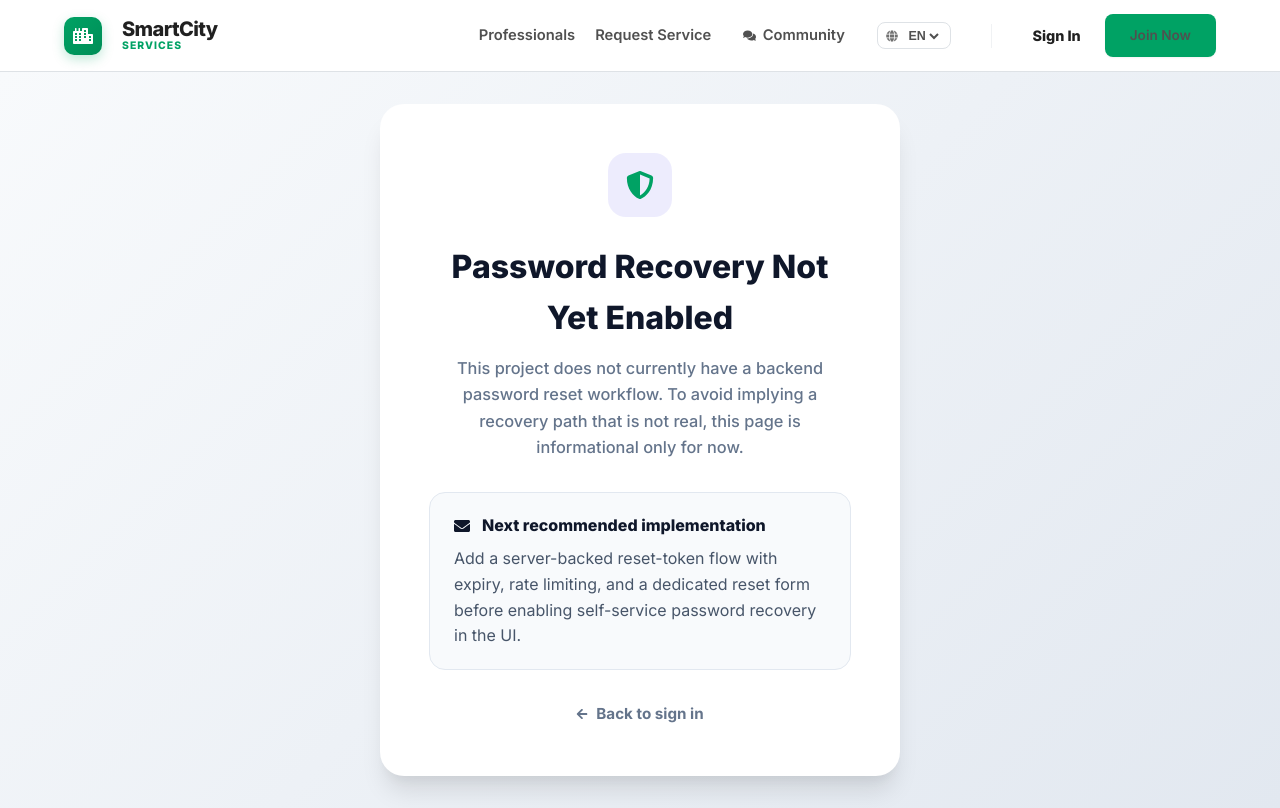
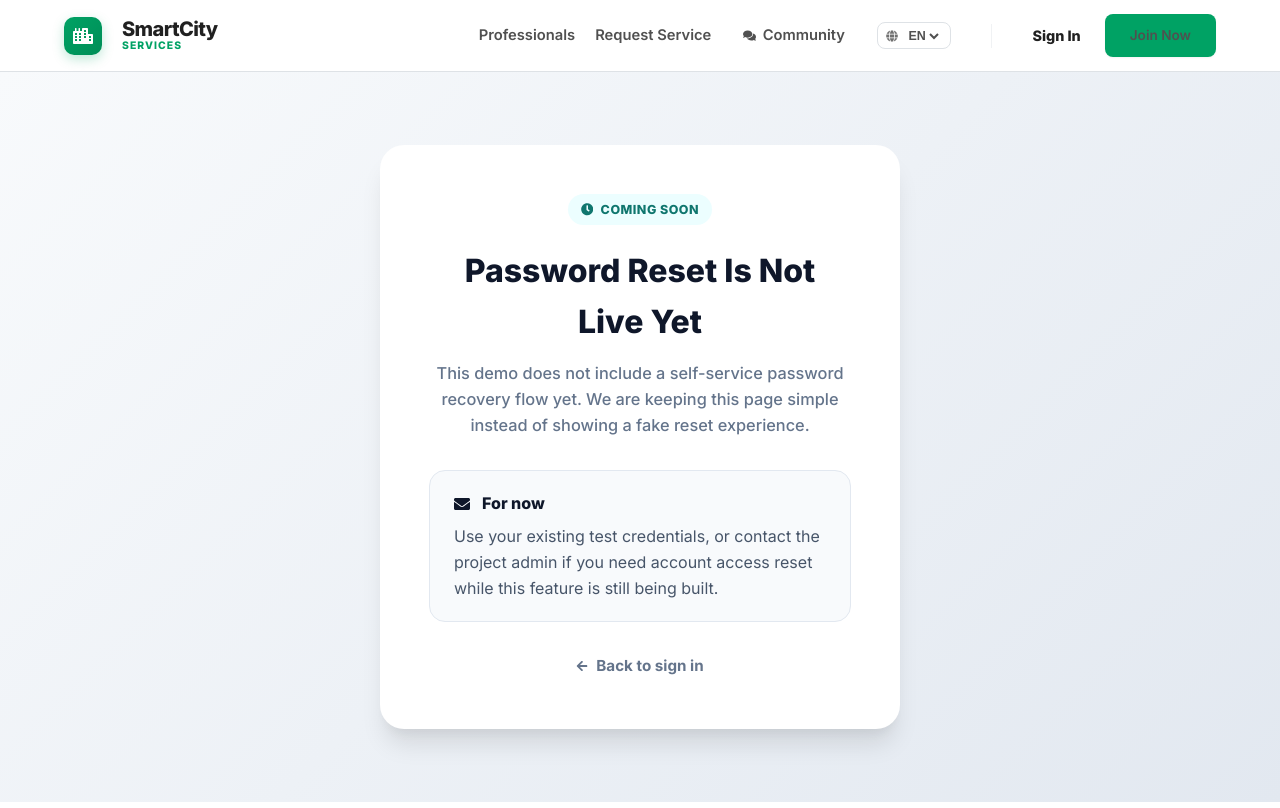
Before and after one commit to anilreddysbs/smart-city-services, a React (Vite) app in the folder frontend/: page /forgot-password in a window 1280 px wide. Built offline with nearby package versions, Linux system fonts and the light colour scheme.

Commit message:
Simplify forgot-password page for demo mode

```diff
--- a/frontend/src/pages/ForgotPassword.jsx
+++ b/frontend/src/pages/ForgotPassword.jsx
@@ -1,6 +1,6 @@
 import React from 'react';
 import { Link } from 'react-router-dom';
-import { FaArrowLeft, FaEnvelope, FaShieldAlt } from 'react-icons/fa';
+import { FaArrowLeft, FaClock, FaEnvelope } from 'react-icons/fa';
 
 function ForgotPassword() {
   const containerStyle = {
@@ -11,6 +11,7 @@ function ForgotPassword() {
     background: 'linear-gradient(135deg, #f8fafc 0%, #e2e8f0 100%)',
     padding: '2rem'
   };
+
   const cardStyle = {
     maxWidth: '520px',
     width: '100%',
@@ -25,24 +26,27 @@ function ForgotPassword() {
     <div style={containerStyle}>
       <div style={cardStyle}>
         <div style={{ textAlign: 'center', marginBottom: '2rem' }}>
-          <div style={{ width: '64px', height: '64px', background: 'rgba(79, 70, 229, 0.1)', color: 'var(--primary)', borderRadius: '18px', display: 'flex', alignItems: 'center', justifyContent: 'center', margin: '0 auto 1.5rem auto', fontSize: '1.75rem' }}>
-            <FaShieldAlt />
+          <div style={{ display: 'inline-flex', alignItems: 'center', gap: '0.45rem', padding: '0.35rem 0.8rem', borderRadius: '999px', background: '#ecfeff', color: '#0f766e', fontSize: '0.78rem', fontWeight: '800', letterSpacing: '0.04em', textTransform: 'uppercase', marginBottom: '1.25rem' }}>
+            <FaClock />
+            Coming Soon
           </div>
+
           <h2 style={{ fontSize: '2rem', fontWeight: '900', color: '#0f172a', marginBottom: '0.75rem' }}>
-            Password Recovery Not Yet Enabled
+            Password Reset Is Not Live Yet
           </h2>
+
           <p style={{ color: '#64748b', lineHeight: '1.6', fontSize: '1.02rem', fontWeight: '500' }}>
-            This project does not currently have a backend password reset workflow. To avoid implying a recovery path that is not real, this page is informational only for now.
+            This demo does not include a self-service password recovery flow yet. We are keeping this page simple instead of showing a fake reset experience.
           </p>
         </div>
 
         <div style={{ background: '#f8fafc', border: '1px solid #e2e8f0', borderRadius: '16px', padding: '1.25rem 1.5rem', marginBottom: '2rem' }}>
           <div style={{ display: 'flex', alignItems: 'center', gap: '0.75rem', color: '#0f172a', fontWeight: '800', marginBottom: '0.5rem' }}>
             <FaEnvelope />
-            Next recommended implementation
+            For now
           </div>
           <p style={{ margin: 0, color: '#475569', lineHeight: '1.6' }}>
-            Add a server-backed reset-token flow with expiry, rate limiting, and a dedicated reset form before enabling self-service password recovery in the UI.
+            Use your existing test credentials, or contact the project admin if you need account access reset while this feature is still being built.
           </p>
         </div>
 
```
